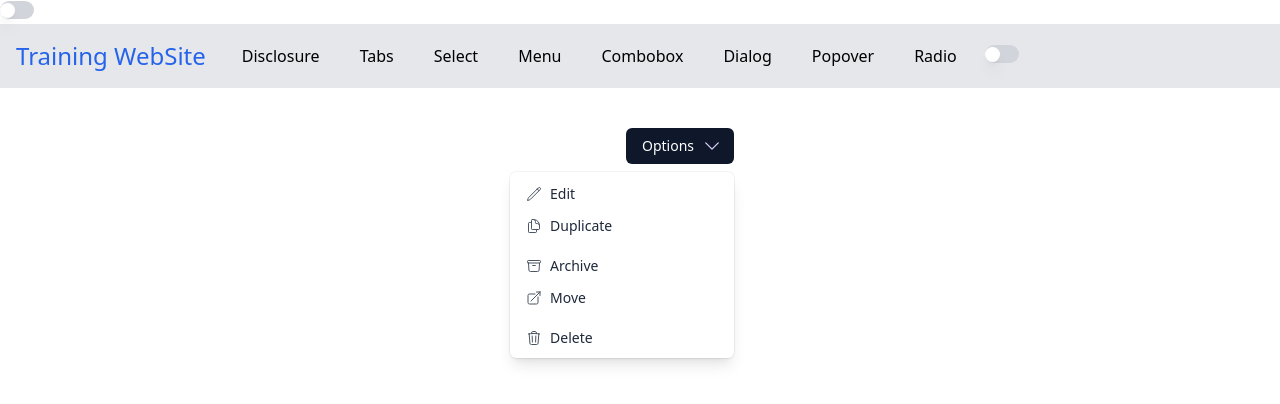
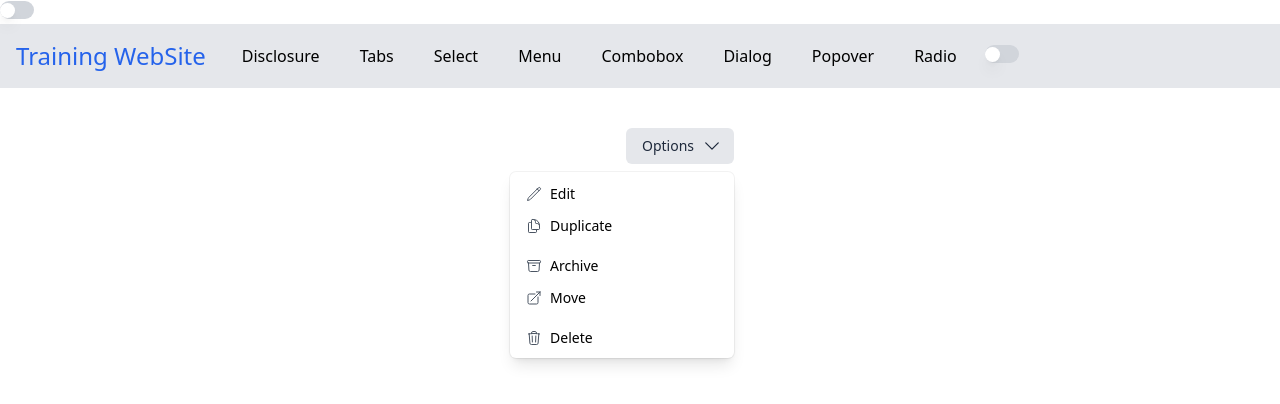
Before and after one commit to giliolizera/Training, a Vue app: page /menu in a window 1280 px wide. Shown: the top 404 px of the page. Built offline with nearby package versions, Linux system fonts and the light colour scheme; what maska would draw is missing.

Commit message:
feat: dark and light mode finished

```diff
--- a/src/components/Combobox.vue
+++ b/src/components/Combobox.vue
@@ -1,9 +1,9 @@
 <template>
   <Upside/>
-  <div class="text-slate-800 bg-white rounded dark:bg-slate-800 dark:text-white py-16">
+  <div class="bg-white rounded dark:bg-slate-800 py-16">
     <div class="mx-auto w-72 max-w-md rounded-md">
-      <div class="inline-flex bg-white w-72 rounded-md">
-        <input class="w-full pl-3 px-1 py-1 rounded-md focus:outline-none text-left" type="text"
+      <div class="inline-flex dark:bg-white text-black bg-gray-200 w-72 rounded-md">
+        <input class="w-full bg-gray-200 dark:bg-white pl-3 px-1 py-1 rounded-md focus:outline-none text-left" type="text"
          v-model="query"
          @keydown.prevent.esc="escape()"
          @keydown.prevent.down="baixo()"
@@ -22,7 +22,7 @@
           <ChevronUpDownIcon class="h-5 w-5 text-gray-500"/>
         </button>
       </div>
-      <div class="mt-2 bg-white grid rounded-md">
+      <div class="mt-2 bg-gray-200 dark:bg-white text-black grid rounded-md">
         <ul v-if="!exibir" class="pt-0.5 pb-0.5">
           <button @mouseenter="active = index "
           @mouseleave="active = -1"
@@ -44,7 +44,7 @@
           </button>
         </ul>
         <ul v-if="this.filtredPeopleLenght === 0">
-          <div class="pl-10 p-1 pb-2 rounded-md bg-white">
+          <div class="pl-10 p-1 pb-2 rounded-md">
             Nothing Found.
           </div>
         </ul>
--- a/src/components/Dialog.vue
+++ b/src/components/Dialog.vue
@@ -6,7 +6,7 @@
          <TransitionGroup enter-active-class="transition duration-500 ease-out" enter-from-class="opacity-0"
             enter-to-class="opacity-100">
             <button @click="exibir = true"
-               class="rounded-md bg-black bg-opacity-20 px-4 py-2 text-sm font-medium text-white hover:bg-opacity-30">
+               class="rounded-md bg-black bg-opacity-40 px-4 py-2 text-sm font-medium text-white hover:bg-opacity-30">
                Open Dialog
             </button>
          </TransitionGroup>
@@ -16,7 +16,7 @@
          leave-to-class="opacity-0">
          <div v-if="exibir"
             class="fixed inset-1/4 w-full h-max max-w-md transform overflow-hidden rounded-2xl text-left shadow-xl transition-all bg-white p-4 space-y-2 items-center mx-auto z-50">
-            <p class="pl-1 font-medium">Payment Successful</p>
+            <p class="pl-1 font-medium text-black">Payment Successful</p>
             <p class="pl-1 text-sm text-gray-500">Your payment has been successfully submitted. We`ve sent you an email
                with all of the details of your order.</p>
             <button @click="exibir = false"
--- a/src/components/Menu.vue
+++ b/src/components/Menu.vue
@@ -3,9 +3,9 @@
    <div class="pt-10 flex justify-center pl-20 text-slate-800 bg-white rounded dark:bg-slate-800 dark:text-white">
       <div class="relative inline-block text-left">
          <button @click="exibir = !exibir"
-            class="inline-flex w-full justify-center rounded-md bg-slate-900 px-4 py-2 text-sm font-medium text-white hover:bg-opacity-60">
+            class="inline-flex w-full justify-center rounded-md dark:bg-slate-900 px-4 py-2 text-sm font-medium dark:text-white bg-gray-200 hover:bg-opacity-60">
             Options
-            <ChevronDownIcon class="ml-2 -mr-1 h-5 w-5 text-violet-200 hover:text-violet-100" />
+            <ChevronDownIcon class="ml-2 -mr-1 h-5 w-5 dark:text-violet-200 text-slate-800 hover:text-violet-100" />
          </button>
          <TransitionGroup
          enter-active-class="transition duration-500 ease-out"
@@ -18,25 +18,25 @@
          <div v-if="exibir" class="rounded-lg">
             <ul
                class="absolute right-0 mt-2 w-56 origin-top-right rounded-md bg-white shadow-lg ring-1 ring-black ring-opacity-5 focus:outline-none px-1 py-1">
-               <button @click="exibir = false" class="w-full inline-flex px-3 py-1.5 mt-0.5 hover:bg-slate-500 text-sm rounded-md ">
+               <button @click="exibir = false" class="w-full inline-flex px-3 py-1.5 mt-0.5 hover:bg-slate-500 text-sm rounded-md text-black">
                   <PencilIcon class="mt-0.5 text-gray-600 mr-2 h-4 w-4" />
                   Edit
                </button>
-               <button @click="exibir = false" class="w-full inline-flex px-3 py-1.5 hover:bg-slate-500 text-sm rounded-md">
+               <button @click="exibir = false" class="w-full inline-flex px-3 py-1.5 hover:bg-slate-500 text-sm rounded-md text-black">
                   <DocumentDuplicateIcon class="mt-0.5 text-gray-600 mr-2 h-4 w-4" />
                   Duplicate
                </button>
-               <li class="px-1 py-1 divide-y divide-gray-200"></li>
-               <button @click="exibir = false" class="w-full inline-flex px-3 py-1.5 hover:bg-slate-500 text-sm rounded-md">
+               <li class="px-1 py-1 divide-y divide-gray-800"></li>
+               <button @click="exibir = false" class="w-full inline-flex px-3 py-1.5 hover:bg-slate-500 text-sm rounded-md text-black">
                   <ArchiveBoxIcon class="mt-0.5 text-gray-600 mr-2 h-4 w-4" />
                   Archive
                </button>
-               <button @click="exibir = false" class="w-full inline-flex px-3 py-1.5 hover:bg-slate-500 text-sm rounded-md">
+               <button @click="exibir = false" class="w-full inline-flex px-3 py-1.5 hover:bg-slate-500 text-sm rounded-md text-black">
                   <ArrowTopRightOnSquareIcon class="mt-0.5 text-gray-600 mr-2 h-4 w-4" />
                   Move
                </button>
-               <li class="px-1 py-1 divide-y divide-gray-200"></li>
-               <button @click="exibir = false" class="w-full inline-flex px-3 pt-1.5 pb-1.5 mb-0 hover:bg-slate-500 text-sm rounded-md">
+               <li class="px-1 py-1 divide-y divide-gray-800"></li>
+               <button @click="exibir = false" class="w-full inline-flex px-3 pt-1.5 pb-1.5 mb-0 hover:bg-slate-500 text-sm rounded-md text-black">
                   <TrashIcon class="mt-0.5 text-gray-600 mr-2 h-4 w-4" />
                   Delete
                </button>
--- a/src/components/Radio.vue
+++ b/src/components/Radio.vue
@@ -5,7 +5,7 @@
          <div class="mx-auto w-full grid rounded-md">
             <button v-for="(plan, index) in plans" :key="index" @click="active = plan.name">
                <div
-                  :class="[active === plan.name ? 'bg-slate-900 ring-2 ring-white ring-opacity-60 ring-offset-2 ring-offset-slate-600 text-white' : 'bg-white', 'mx-auto w-full max-w-md rounded-md px-5 py-4 mt-3']">
+                  :class="[active === plan.name ? 'bg-slate-900 ring-2 ring-white ring-opacity-60 ring-offset-2 ring-offset-slate-600 text-white' : 'dark:bg-white bg-gray-300 text-black', 'mx-auto w-full max-w-md rounded-md px-5 py-4 mt-3']">
                   <ul class="justify-between flex">
                      <li class="text-left text-sm font-medium">
                         {{ plan.name }}
--- a/src/components/Select.vue
+++ b/src/components/Select.vue
@@ -1,8 +1,8 @@
 <template>
   <Upside />
-  <div class="text-slate-800 bg-white rounded dark:bg-slate-800 dark:text-white py-16">
+  <div class="bg-white rounded dark:bg-slate-800 py-16">
     <div class="mx-auto w-72 max-w-md rounded-md">
-      <div class="inline-flex bg-white w-72 rounded-md">
+      <div class="inline-flex bg-gray-200 dark:bg-white text-black w-72 rounded-md">
         <button @click="exibir = !exibir" @keypress="!exibir" @keydown.prevent.esc="escape()"
           @keydown.prevent.down="baixo()" @keydown.prevent.up="cima()" @keydown.prevent.enter="enter()"
           class="w-full inline-flex justify-between pl-4 p-1 px-1 py-1 rounded-md text-left focus:outline-none" type="text">
@@ -10,8 +10,8 @@
           <ChevronUpDownIcon class="h-5 zw-5 mt-0.5 text-gray-500" />
         </button>
       </div>
-      <div class="mt-2">
-        <ul v-if="!exibir" class="bg-white grid rounded-md">
+      <div class="mt-2 text-black">
+        <ul v-if="!exibir" class="bg-gray-200 dark:bg-white grid rounded-md">
           <button @mouseenter="active = index" @mouseleave="active = -1" @click="selected = people.name, exibir = true"
             :class="[active === index
               ? 'bg-slate-400 rounded-md'
--- a/src/components/Site.vue
+++ b/src/components/Site.vue
@@ -57,7 +57,6 @@
 ::-webkit-scrollbar {
    width: 8px;
    height: 2px;
-   /* A altura só é vista quando a rolagem é horizontal */
 }
 
 ::-webkit-scrollbar-track {
--- a/src/components/Tabs.vue
+++ b/src/components/Tabs.vue
@@ -2,10 +2,10 @@
   <Upside />
   <div class="text-slate-800 bg-white rounded dark:bg-slate-800 dark:text-white">
     <div class="w-full px-4 pt-16">
-      <div class="mx-auto w-full max-w-md rounded-2xl dark:bg-slate-900 p-2">
+      <div class="mx-auto w-full max-w-md rounded-2xl border border-gray-200 dark:border-none dark:bg-slate-900 bg-gray-200 p-2">
         <div class="grid grid-flow-col justify-stretch space-x-1">
           <button v-for="(tab, index) in tabs" :key="index" @click="active = tab.id" type="button"
-            :class="['rounded-lg px-4 py-2 text-center text-sm dark:text-white font-medium hover:bg-white/[0.12] focus:outline-none', active === tab.id ? 'dark:bg-white dark:text-zinc-950' : 'dark:bg-slate-900']"
+            :class="['rounded-lg px-4 py-2 text-center text-sm dark:text-white font-medium dark:hover:bg-white/[0.12] hover:bg-gray-100 focus:outline-none', active === tab.id ? 'dark:bg-white dark:text-zinc-950 bg-gray-300' : 'dark:bg-slate-900 bg-gray-200']"
             @keydown.prevent.right="dir()" @keydown.prevent.left="esq()">
             {{ tab.descricao }}
           </button>
@@ -13,7 +13,7 @@
       </div>
     </div>
     <div class="text-slate-800 bg-white rounded dark:bg-slate-800 dark:text-white w-full pt-2">
-      <div class="mx-auto w-full max-w-md rounded-2xl bg-white px-5 relative">
+      <div class="mx-auto w-full max-w-md rounded-2xl dark:bg-white bg-gray-100 dark:border-none border border-gray-200 px-5 relative">
         <div v-if="active === 1">
           <button v-for="(recent, index) in Recent" :key="index">
             <div class="pt-5">
```
